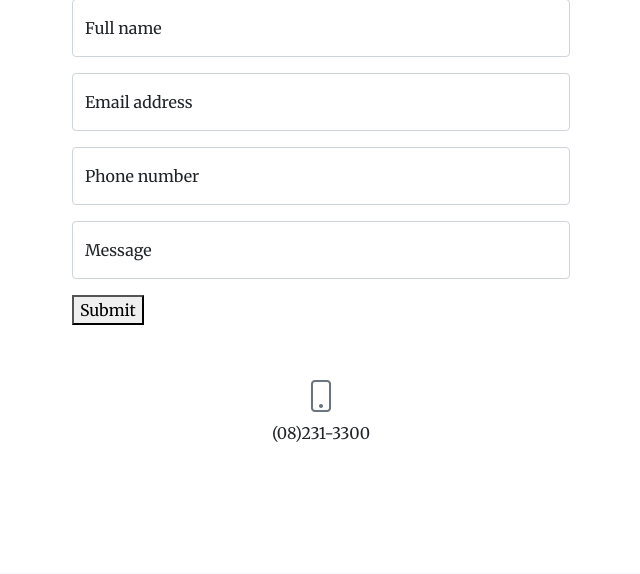
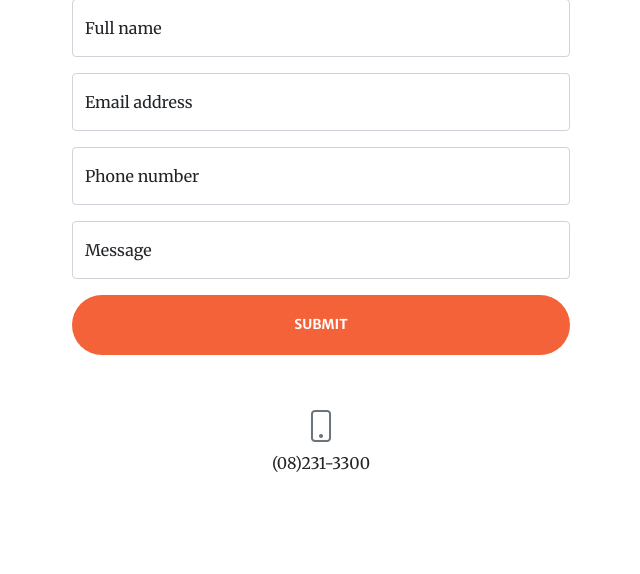
Before and after one commit to cycnqu/Alzheimer_web, a Django app: page / in a window 1280 px wide. Shown: the part 2956-3530 px from the top of the page, without its empty margins (319-959 px from the left). Run offline with Django 4.2, Linux system fonts and the light colour scheme; parts of the project's set-up code (start-up, migrations or seed data) failed here and were passed over; some libraries are stand-ins or nearby versions.

Commit message:
add form

```diff
--- a/Alzheimer_web/templates/index.html
+++ b/Alzheimer_web/templates/index.html
@@ -234,7 +234,7 @@
                             <!-- an error submitting the form-->
                             <div class="d-none" id="submitErrorMessage"><div class="text-center text-danger mb-3">Error sending message!</div></div>
                             <!-- Submit Button-->
-                            <button type="submit">Submit</button>
+                            <div class="d-grid"><button class="btn btn-primary btn-xl" id="submitButton" type="submit">Submit</button></div>
                         </form>
                     </div>
                 </div>
```
